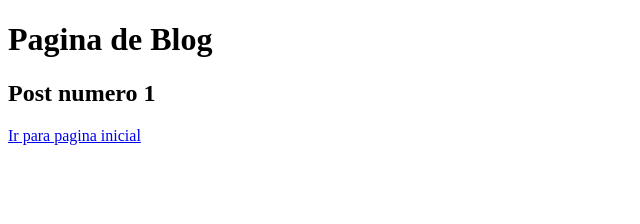
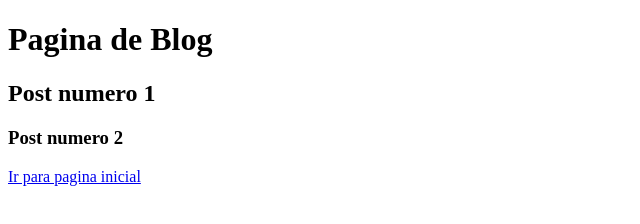
Before and after one commit to Czpizzi/aulagithub, a plain HTML site: page blog.html in a window 1280 px wide. Shown: the whole page, without its empty margins (0-640 px from the left). Drawn offline with Linux system fonts and the light colour scheme.

Commit message:
Update pagina blog

```diff
--- a/blog.html
+++ b/blog.html
@@ -8,6 +8,7 @@
 <body>
     <h1>Pagina de Blog</h1>
     <h2>Post numero 1</h2>
+    <h3>Post numero 2</h3>
      <a href="index.html">Ir para pagina inicial</a>
 </body>
 </html>
```
